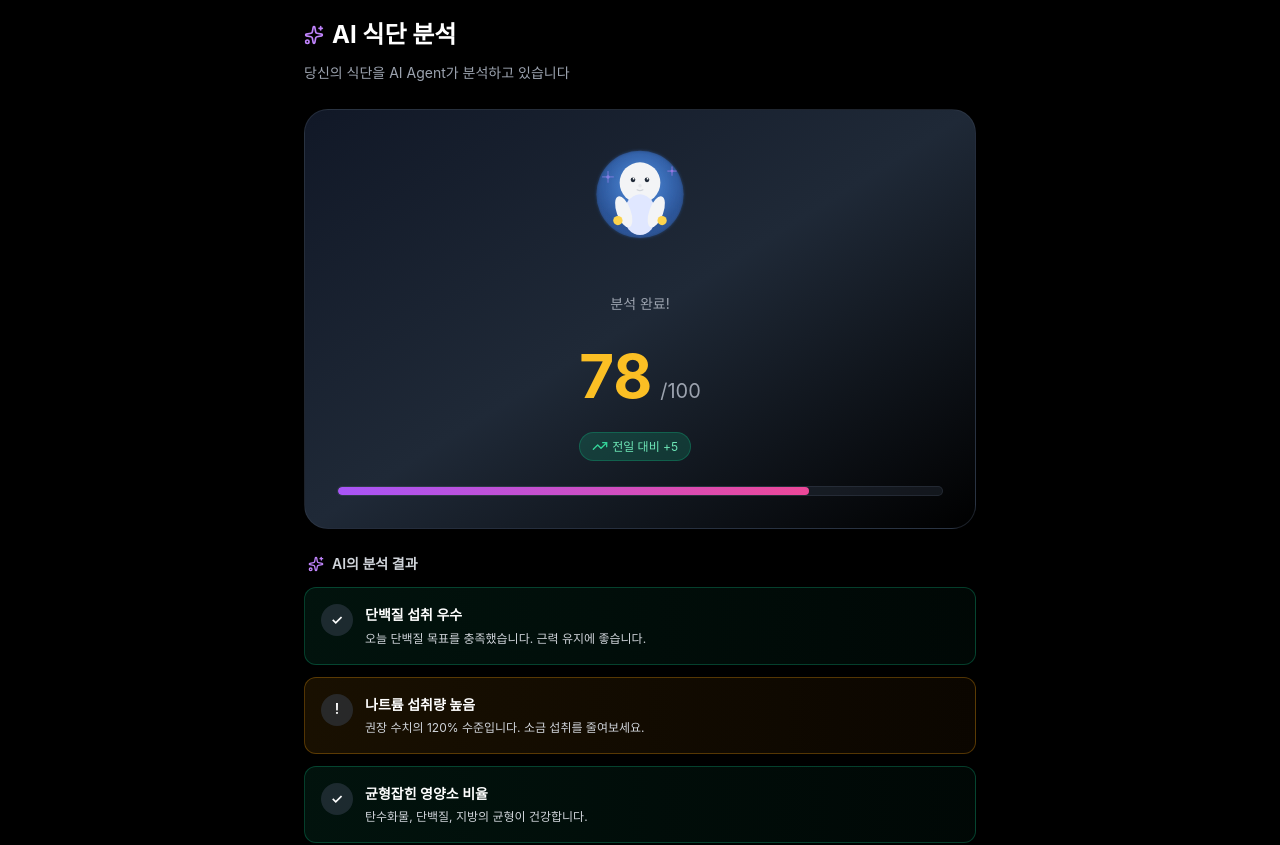
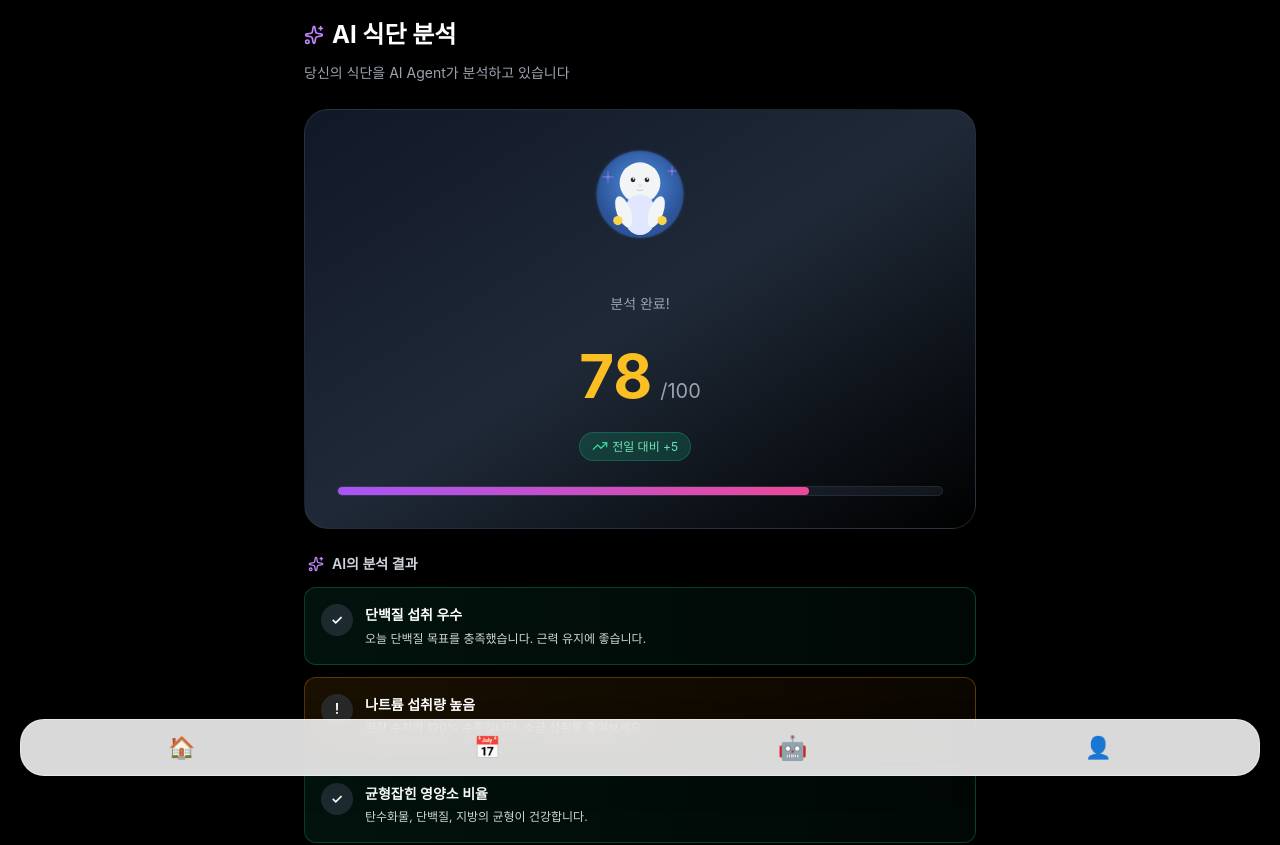
Before and after one commit to JungHoonKim-KR/KeepGoing, a Vue app: page /ai-analysis in a window 1280 px wide. Shown: the top 845 px of the page. Built offline with nearby package versions, Linux system fonts and the light colour scheme.

Commit message:
Footer 추가

```diff
--- a/src/views/AIAnalysisView.vue
+++ b/src/views/AIAnalysisView.vue
@@ -1,7 +1,7 @@
 <script setup>
 import { ref, onMounted } from 'vue';
 import { Sparkles, TrendingUp } from 'lucide-vue-next';
-
+import Footer from './utils/Footer.vue';
 // ----------------------------------------------------
 // 1. 상태 관리
 // ----------------------------------------------------
@@ -236,6 +236,7 @@ const getScoreClass = (score) => {
       </div>
     </div>
   </div>
+  <Footer></Footer>
 </template>
 
 <style scoped>
```
